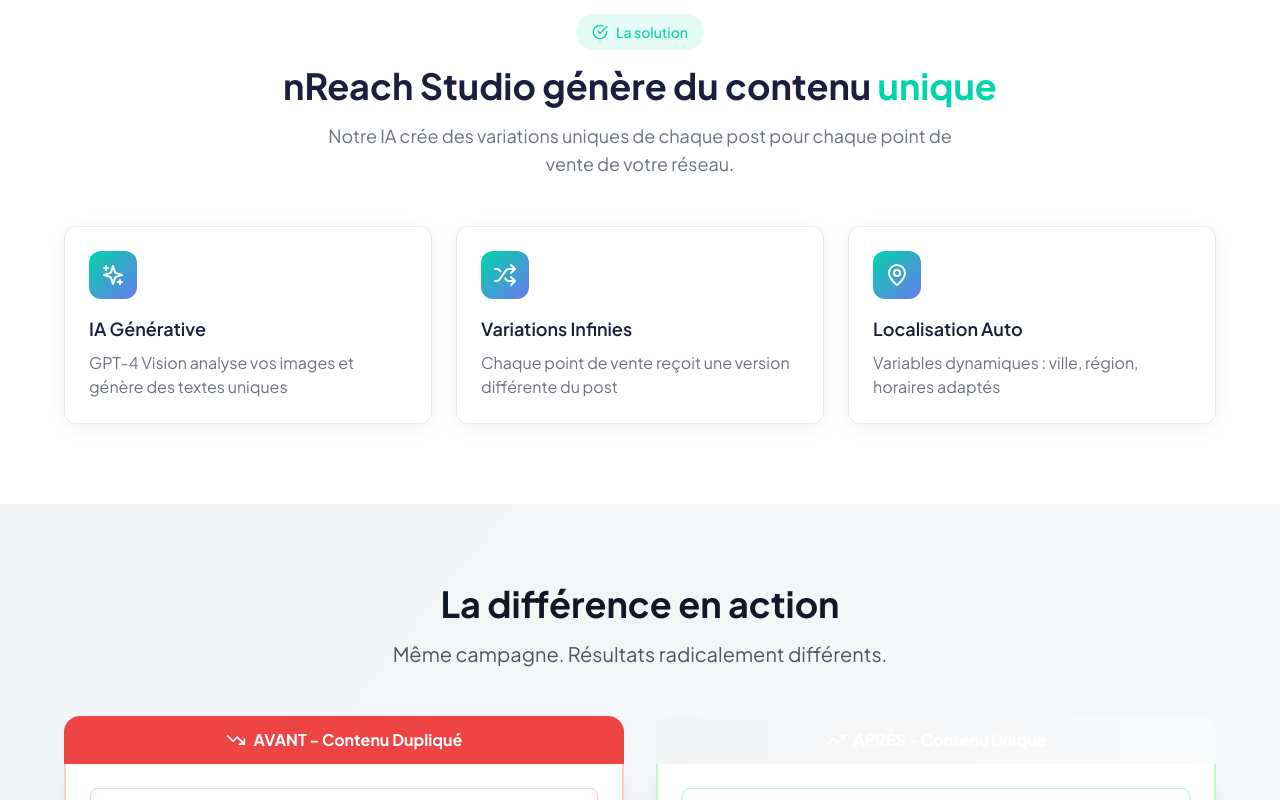
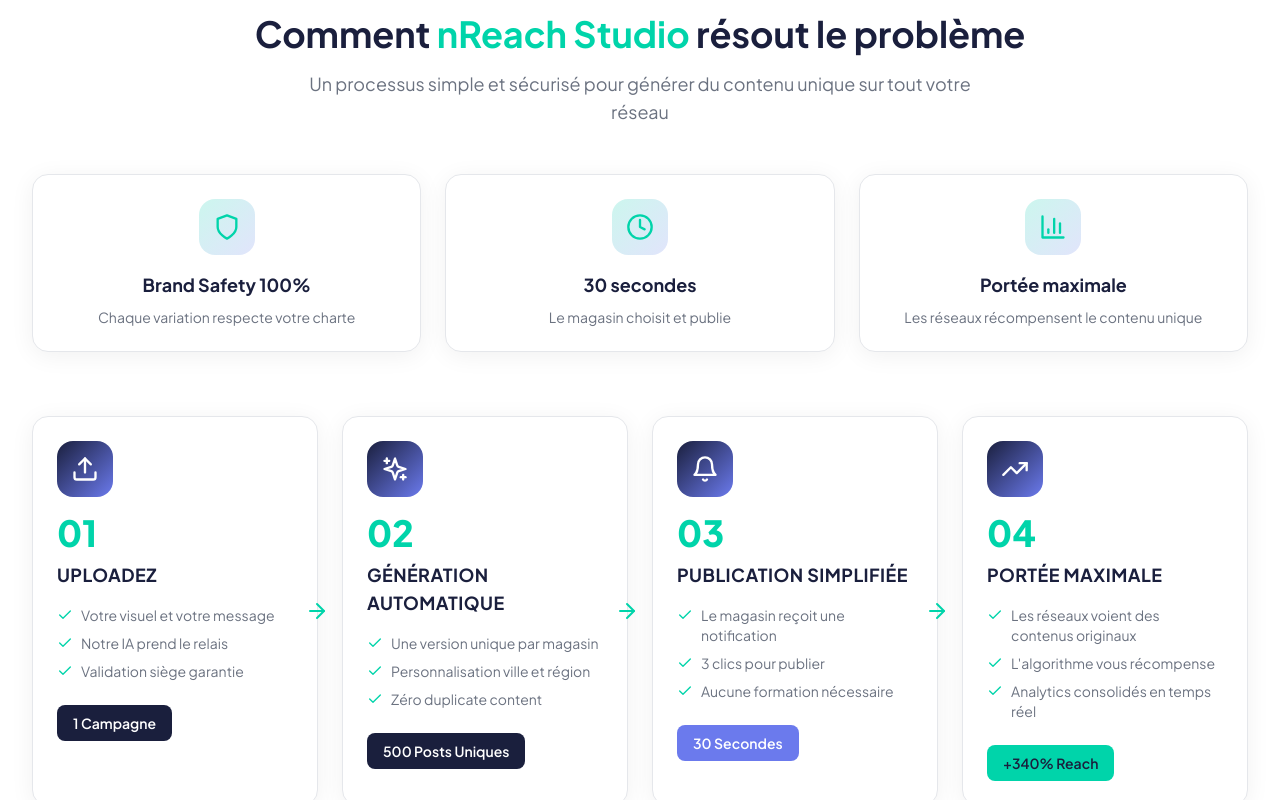
Before and after one commit to Mazaljoker/VISIOPOST_WEBSITE, a React (Vite) app: page / in a window 1280 px wide. Shown: the part 1720-2520 px from the top of the page. Built offline with nearby package versions, Linux system fonts and the light colour scheme.

Commit message:
feat: Refonte SolutionSection avec 4 étapes + Brand Safety
- Ajout 3 cards supérieures (Brand Safety, 30s, Portée)
- 4 étapes: Upload → Génération → Publication → Portée
- Badges colorés par étape
- Flèches de connexion entre étapes
- Checklist features par étape

```diff
--- a/src/sections/SolutionSection.tsx
+++ b/src/sections/SolutionSection.tsx
@@ -1,70 +1,173 @@
 import { motion } from 'framer-motion';
-import { Sparkles, Shuffle, MapPin, CheckCircle } from 'lucide-react';
+import { Upload, Sparkles, Bell, TrendingUp, Shield, Clock, BarChart3, Check, ArrowRight } from 'lucide-react';
 
-const solutions = [
+const topCards = [
   {
-    icon: Sparkles,
-    title: 'IA Générative',
-    description: 'GPT-4 Vision analyse vos images et génère des textes uniques',
+    icon: Shield,
+    title: 'Brand Safety 100%',
+    description: 'Chaque variation respecte votre charte',
   },
   {
-    icon: Shuffle,
-    title: 'Variations Infinies',
-    description: 'Chaque point de vente reçoit une version différente du post',
+    icon: Clock,
+    title: '30 secondes',
+    description: 'Le magasin choisit et publie',
   },
   {
-    icon: MapPin,
-    title: 'Localisation Auto',
-    description: 'Variables dynamiques : ville, région, horaires adaptés',
+    icon: BarChart3,
+    title: 'Portée maximale',
+    description: 'Les réseaux récompensent le contenu unique',
+  },
+];
+
+const steps = [
+  {
+    number: '01',
+    icon: Upload,
+    title: 'UPLOADEZ',
+    features: [
+      'Votre visuel et votre message',
+      'Notre IA prend le relais',
+      'Validation siège garantie',
+    ],
+    badge: '1 Campagne',
+    badgeColor: 'bg-nreach-midnight text-white',
+  },
+  {
+    number: '02',
+    icon: Sparkles,
+    title: 'GÉNÉRATION AUTOMATIQUE',
+    features: [
+      'Une version unique par magasin',
+      'Personnalisation ville et région',
+      'Zéro duplicate content',
+    ],
+    badge: '500 Posts Uniques',
+    badgeColor: 'bg-nreach-midnight text-white',
+  },
+  {
+    number: '03',
+    icon: Bell,
+    title: 'PUBLICATION SIMPLIFIÉE',
+    features: [
+      'Le magasin reçoit une notification',
+      '3 clics pour publier',
+      'Aucune formation nécessaire',
+    ],
+    badge: '30 Secondes',
+    badgeColor: 'bg-nreach-lavande text-white',
+  },
+  {
+    number: '04',
+    icon: TrendingUp,
+    title: 'PORTÉE MAXIMALE',
+    features: [
+      'Les réseaux voient des contenus originaux',
+      "L'algorithme vous récompense",
+      'Analytics consolidés en temps réel',
+    ],
+    badge: '+340% Reach',
+    badgeColor: 'bg-nreach-electric text-nreach-midnight',
   },
 ];
 
 /**
- * Section Solution - Comment nReach Studio résout le problème
+ * Section Solution - 4 étapes clés + Brand Safety
  * Rebrandé pour nReach Studio
  */
 const SolutionSection = () => {
   return (
     <section className="py-20 px-4 sm:px-6 lg:px-8 bg-light-bg dark:bg-dark-bg">
-      <div className="max-w-6xl mx-auto">
+      <div className="max-w-7xl mx-auto">
+        {/* Header */}
         <motion.div
           className="text-center mb-12"
           initial={{ opacity: 0, y: 20 }}
           whileInView={{ opacity: 1, y: 0 }}
           viewport={{ once: true }}
         >
-          <div className="inline-flex items-center gap-2 px-4 py-2 rounded-full bg-nreach-electric/10 text-nreach-electric mb-4">
-            <CheckCircle className="w-4 h-4" />
-            <span className="text-sm font-medium">La solution</span>
-          </div>
           <h2 className="text-3xl md:text-4xl font-bold text-nreach-midnight dark:text-dark-text mb-4">
-            nReach Studio génère du contenu <span className="text-nreach-electric">unique</span>
+            Comment <span className="text-nreach-electric">nReach Studio</span> résout le problème
           </h2>
           <p className="text-lg text-light-text-muted dark:text-dark-text-muted max-w-2xl mx-auto">
-            Notre IA crée des variations uniques de chaque post pour chaque point de vente de votre réseau.
+            Un processus simple et sécurisé pour générer du contenu unique sur tout votre réseau
           </p>
         </motion.div>
 
-        <div className="grid md:grid-cols-3 gap-6">
-          {solutions.map((solution, index) => (
+        {/* Top Cards - Brand Safety, 30s, Portée */}
+        <motion.div
+          className="grid md:grid-cols-3 gap-6 mb-16"
+          initial={{ opacity: 0, y: 20 }}
+          whileInView={{ opacity: 1, y: 0 }}
+          viewport={{ once: true }}
+          transition={{ delay: 0.1 }}
+        >
+          {topCards.map((card, index) => (
             <motion.div
               key={index}
-              className="bg-white dark:bg-dark-surface rounded-xl p-6 border border-light-border dark:border-dark-border shadow-card hover:shadow-nreach transition-shadow"
+              className="bg-white dark:bg-dark-surface rounded-2xl p-6 border border-light-border dark:border-dark-border shadow-card text-center"
+              whileHover={{ y: -4 }}
+            >
+              <div className="w-14 h-14 mx-auto mb-4 rounded-2xl bg-gradient-to-br from-nreach-electric/20 to-nreach-lavande/20 flex items-center justify-center">
+                <card.icon className="w-7 h-7 text-nreach-electric" />
+              </div>
+              <h3 className="text-lg font-bold text-nreach-midnight dark:text-dark-text mb-2">
+                {card.title}
+              </h3>
+              <p className="text-sm text-light-text-muted dark:text-dark-text-muted">
+                {card.description}
+              </p>
+            </motion.div>
+          ))}
+        </motion.div>
+
+        {/* 4 Steps Grid */}
+        <div className="grid md:grid-cols-2 lg:grid-cols-4 gap-6">
+          {steps.map((step, index) => (
+            <motion.div
+              key={index}
+              className="relative bg-white dark:bg-dark-surface rounded-2xl p-6 border border-light-border dark:border-dark-border shadow-card"
               initial={{ opacity: 0, y: 20 }}
               whileInView={{ opacity: 1, y: 0 }}
               viewport={{ once: true }}
               transition={{ delay: index * 0.1 }}
               whileHover={{ y: -4 }}
             >
-              <div className="w-12 h-12 bg-gradient-to-br from-nreach-electric to-nreach-lavande rounded-xl flex items-center justify-center mb-4">
-                <solution.icon className="w-6 h-6 text-white" />
+              {/* Arrow between cards (desktop only) */}
+              {index < steps.length - 1 && (
+                <div className="hidden lg:block absolute -right-3 top-1/2 -translate-y-1/2 z-10">
+                  <ArrowRight className="w-6 h-6 text-nreach-electric" />
+                </div>
+              )}
+
+              {/* Icon */}
+              <div className="w-14 h-14 mb-4 rounded-2xl bg-gradient-to-br from-nreach-midnight to-nreach-lavande flex items-center justify-center">
+                <step.icon className="w-7 h-7 text-white" />
               </div>
-              <h3 className="text-lg font-semibold text-nreach-midnight dark:text-dark-text mb-2">
-                {solution.title}
+
+              {/* Number */}
+              <div className="text-4xl font-extrabold text-nreach-electric mb-2">
+                {step.number}
+              </div>
+
+              {/* Title */}
+              <h3 className="text-lg font-bold text-nreach-midnight dark:text-dark-text mb-4 uppercase tracking-wide">
+                {step.title}
               </h3>
-              <p className="text-light-text-muted dark:text-dark-text-muted">
-                {solution.description}
-              </p>
+
+              {/* Features */}
+              <ul className="space-y-2 mb-6">
+                {step.features.map((feature, fIndex) => (
+                  <li key={fIndex} className="flex items-start gap-2 text-sm text-light-text-muted dark:text-dark-text-muted">
+                    <Check className="w-4 h-4 text-nreach-electric flex-shrink-0 mt-0.5" />
+                    <span>{feature}</span>
+                  </li>
+                ))}
+              </ul>
+
+              {/* Badge */}
+              <div className={`inline-block px-4 py-2 rounded-lg text-sm font-semibold ${step.badgeColor}`}>
+                {step.badge}
+              </div>
             </motion.div>
           ))}
         </div>
```
